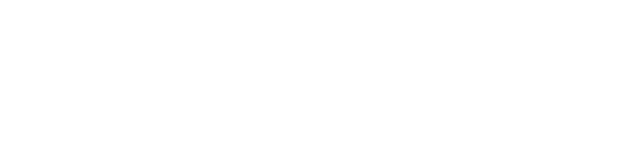
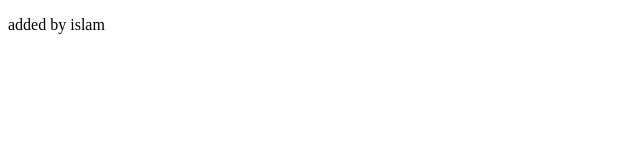
Before and after one commit to moemen-said/teamwork, a plain HTML site: page index.html in a window 1280 px wide. Shown: the whole page, without its empty margins (0-640 px from the left). Drawn offline with Linux system fonts and the light colour scheme.

Commit message:
added by islam

```diff
--- a/index.html
+++ b/index.html
@@ -6,5 +6,7 @@
     <meta name="viewport" content="width=device-width, initial-scale=1.0" />
     <title>Document</title>
   </head>
-  <body></body>
+  <body>
+    <p>added by islam</p>
+  </body>
 </html>
```
